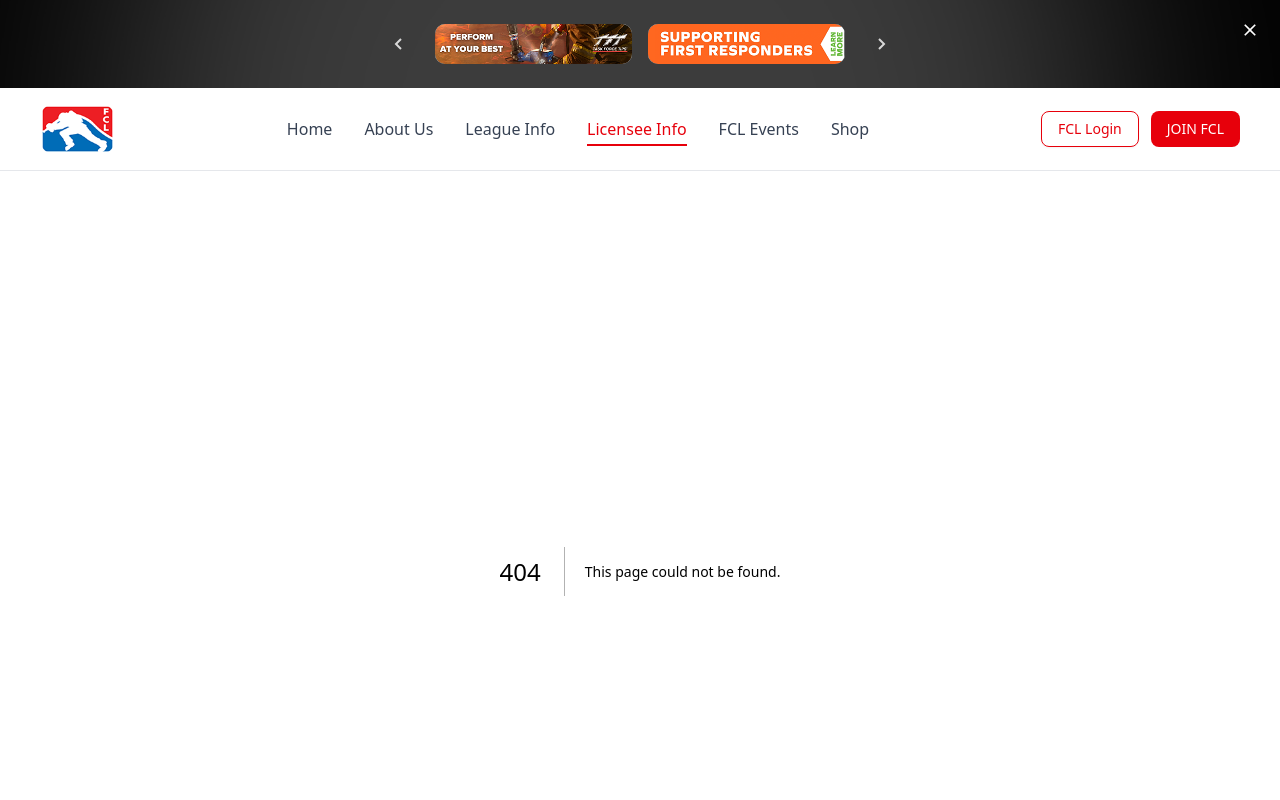
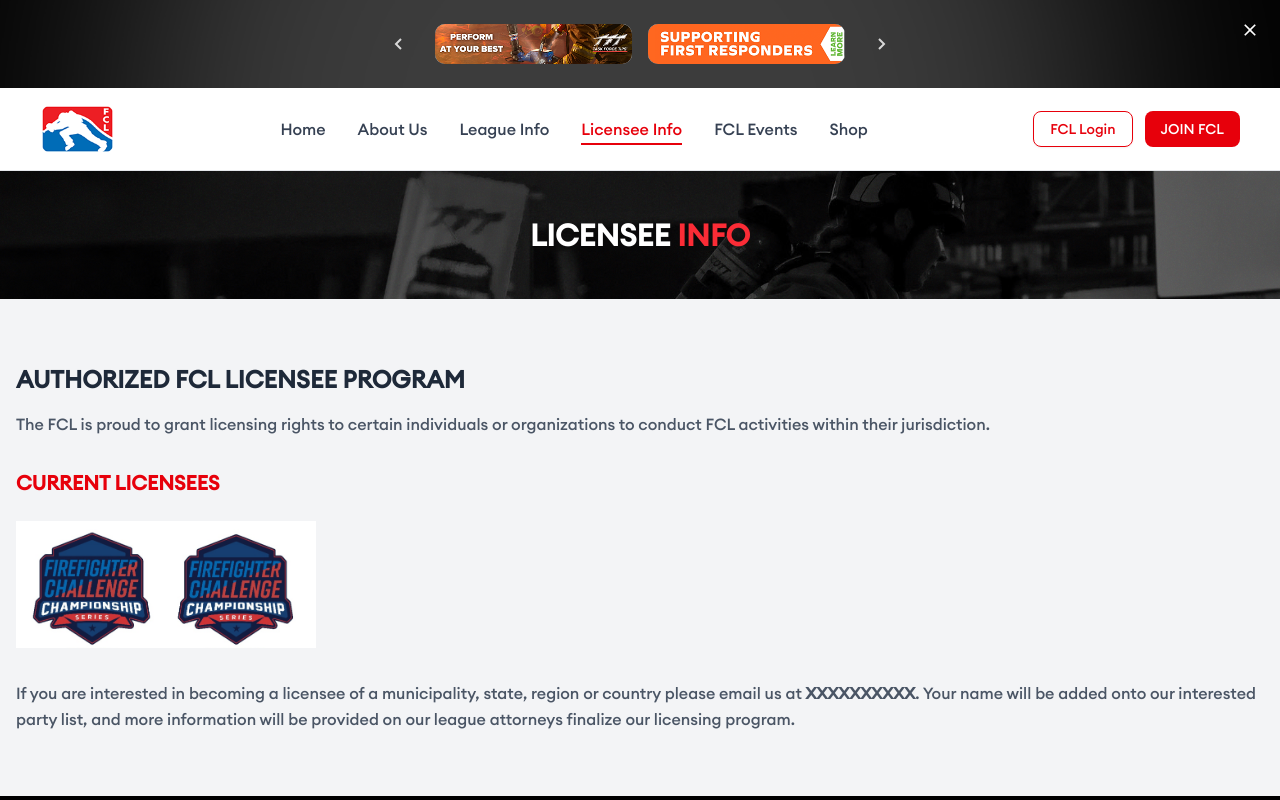
Before and after one commit to Hamza-Sheikh-02/fclunited, a Next.js app: page /licensee-info in a window 1280 px wide. Before the commit this address had no page. Shown: the top 800 px of the page. Built offline with nearby package versions, Linux system fonts and the light colour scheme.

Commit message:
License Info Page

```diff
--- a/src/app/layout.tsx
+++ b/src/app/layout.tsx
@@ -15,7 +15,7 @@
 }>) {
   return (
     <html lang="en">
-      <body>
+      <body className="font-euclid-circular">
         <Navigation />
         {children}
         <Footer />
--- /dev/null
+++ b/src/app/licensee-info/page.tsx
@@ -0,0 +1,7 @@
+import LicenseeInfoPage from "@/components/LicenseeInfoPage";
+
+function LicenseeInfo() {
+  return <LicenseeInfoPage />;
+}
+
+export default LicenseeInfo;
--- /dev/null
+++ b/src/components/LicenseeInfoPage.tsx
@@ -0,0 +1,66 @@
+import Image from "next/image";
+import { NewsletterSection } from "./HomePage";
+
+export default function LicenseeInfoPage() {
+  return (
+    <>
+      <section className="w-full">
+        <div
+          className="relative h-32 bg-cover bg-center flex items-center justify-center"
+          style={{
+            backgroundImage: "url('/images/License Info/info.png')",
+          }}
+        >
+          <div className="absolute inset-0 bg-black/50"></div>
+          <h2 className="relative z-10 text-2xl font-bold text-white lg:text-3xl">
+            LICENSEE <span className="text-red-500">INFO</span>
+          </h2>
+        </div>
+
+        <div className="bg-gray-100 py-16">
+          <div className="container mx-auto max-w-7xl px-4">
+            <div className="mb-8">
+              <h3 className="text-2xl font-bold text-gray-800 mb-4">
+                AUTHORIZED FCL LICENSEE PROGRAM
+              </h3>
+              <p className="text-gray-600 leading-relaxed">
+                The FCL is proud to grant licensing rights to certain
+                individuals or organizations to conduct FCL activities within
+                their jurisdiction.
+              </p>
+            </div>
+
+            <div className="mb-8">
+              <h4 className="text-xl font-bold text-red-600 mb-6">
+                CURRENT LICENSEES
+              </h4>
+
+              <div className="flex flex-col gap-8 lg:flex-row lg:gap-16">
+                <div className="relative">
+                  <Image
+                    src="/images/License Info/l.png"
+                    width={300}
+                    height={300}
+                    alt="Licensee Badge"
+                  />
+                </div>
+              </div>
+            </div>
+
+            <div className="text-gray-600 leading-relaxed">
+              <p>
+                If you are interested in becoming a licensee of a municipality,
+                state, region or country please email us at{" "}
+                <strong>XXXXXXXXXX</strong>. Your name will be added onto our
+                interested party list, and more information will be provided on
+                our league attorneys finalize our licensing program.
+              </p>
+            </div>
+          </div>
+        </div>
+      </section>
+
+      <NewsletterSection />``
+    </>
+  );
+}
```
Also changed, not shown: public/images/License Info/info.png (added), public/images/License Info/l.png (added).
